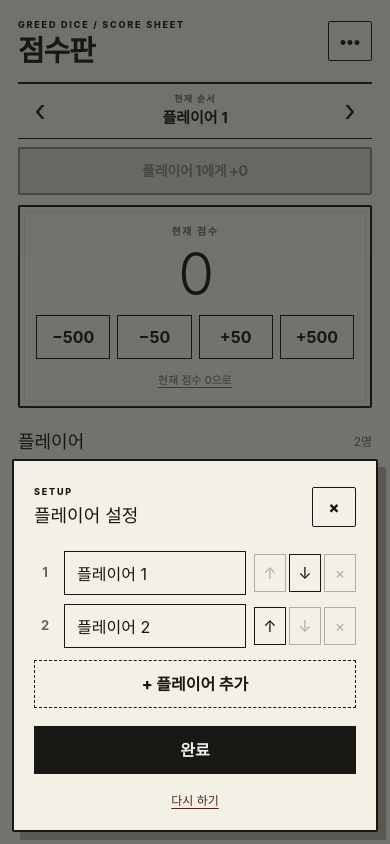
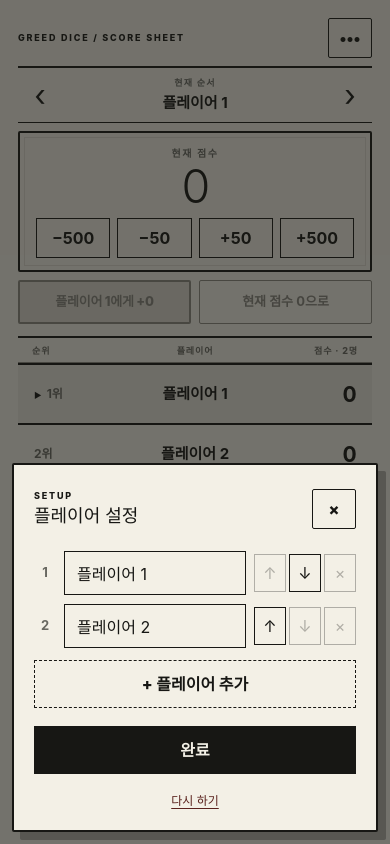
Before and after one commit to 97Wobbler/greed-dice, a React (Vite) app: page / in a window 390 px wide. Built offline with nearby package versions, Linux system fonts and the light colour scheme.

Commit message:
Compress mobile scoreboard layout

```diff
--- a/app/globals.css
+++ b/app/globals.css
@@ -19,40 +19,42 @@ button { color: inherit; -webkit-tap-highlight-color: transparent; }
 button:focus-visible, input:focus-visible { outline: 3px double var(--ink); outline-offset: 3px; }
 
 .app-shell { display: flex; width: min(100%, 480px); height: 100dvh; min-height: 0; margin: 0 auto; padding: max(18px, env(safe-area-inset-top)) 18px max(12px, env(safe-area-inset-bottom)); flex-direction: column; overflow: hidden; }
-.topbar { flex: 0 0 auto; }
+.topbar { min-height: 40px; flex: 0 0 auto; }
 .topbar, .section-heading, .modal-header { display: flex; align-items: center; justify-content: space-between; }
-.eyebrow { margin: 0 0 4px; color: var(--ink); font-size: 9px; font-weight: 800; letter-spacing: .2em; }
+.eyebrow { margin: 0; color: var(--ink); font-size: 9px; font-weight: 800; letter-spacing: .2em; }
 h1, h2, p { margin-top: 0; }
 h1 { margin-bottom: 0; font-size: 29px; font-weight: 800; line-height: 1; letter-spacing: -.04em; }
 h2 { margin-bottom: 0; font-size: 18px; }
 .icon-button { width: 44px; height: 40px; border: 1px solid var(--ink); border-radius: 2px; background: transparent; font-weight: 800; }
 
-.turn-strip { display: grid; flex: 0 0 auto; grid-template-columns: 44px 1fr 44px; align-items: center; margin: 17px 0 8px; border-top: 2px solid var(--ink); border-bottom: 1px solid var(--ink); background: transparent; }
+.turn-strip { display: grid; flex: 0 0 auto; grid-template-columns: 44px 1fr 44px; align-items: center; margin: 8px 0; border-top: 2px solid var(--ink); border-bottom: 1px solid var(--ink); background: transparent; }
 .turn-strip button { height: 54px; border: 0; background: transparent; font-size: 30px; font-weight: 400; }
 .turn-strip div { text-align: center; }
 .turn-strip span { display: block; color: var(--muted); font-size: 9px; font-weight: 750; letter-spacing: .14em; }
 .turn-strip strong { font-size: 15px; }
-.award-current-button { flex: 0 0 auto; width: 100%; min-height: 48px; margin-bottom: 10px; border: 2px solid var(--ink); border-radius: 2px; color: var(--paper); background: var(--ink); font-size: 14px; font-weight: 800; letter-spacing: -.02em; }
+.score-actions { display: grid; margin-top: 8px; flex: 0 0 auto; grid-template-columns: 1fr 1fr; gap: 8px; }
+.award-current-button { width: 100%; min-height: 44px; border: 2px solid var(--ink); border-radius: 2px; color: var(--paper); background: var(--ink); font-size: 13px; font-weight: 800; letter-spacing: -.02em; }
 .award-current-button:active { transform: translateY(1px); }
 .award-current-button:disabled { color: #89877f; border-color: var(--line); background: var(--faint); }
 
-.current-card { position: relative; flex: 0 0 auto; padding: 17px 16px 11px; border: 2px solid var(--ink); border-radius: 2px; color: var(--ink); background: transparent; text-align: center; }
+.current-card { position: relative; flex: 0 0 auto; padding: 13px 16px 12px; border: 2px solid var(--ink); border-radius: 2px; color: var(--ink); background: transparent; text-align: center; }
 .current-card::before { position: absolute; inset: 4px; border: 1px solid var(--faint); content: ""; pointer-events: none; }
 .current-card > * { position: relative; }
 .section-label { display: block; color: var(--muted); font-size: 10px; font-weight: 800; letter-spacing: .16em; }
-.score-display { display: block; width: 100%; margin: 4px 0 11px; padding: 0; border: 0; color: var(--ink); background: transparent; font-size: clamp(48px, 15vw, 66px); font-weight: 300; line-height: 1.05; letter-spacing: -.04em; font-variant-numeric: tabular-nums; }
+.score-display { display: block; width: 100%; margin: 2px 0 8px; padding: 0; border: 0; color: var(--ink); background: transparent; font-size: clamp(42px, 12vw, 54px); font-weight: 300; line-height: 1; letter-spacing: -.04em; font-variant-numeric: tabular-nums; }
 .score-edit { display: flex; gap: 8px; margin: 13px 0 22px; }
 .score-edit input { min-width: 0; width: 100%; padding: 12px; border: 1px solid var(--ink); border-radius: 0; color: var(--ink); background: transparent; font-size: 28px; text-align: center; }
 .score-edit button { padding: 0 15px; border: 1px solid var(--ink); border-radius: 0; color: var(--paper); background: var(--ink); font-weight: 800; }
 .adjust-grid { display: grid; grid-template-columns: repeat(4, 1fr); gap: 7px; }
-.adjust-grid button { min-height: 44px; padding: 0 4px; border: 1px solid var(--ink); border-radius: 0; color: var(--ink); background: transparent; font-weight: 750; }
+.adjust-grid button { min-height: 40px; padding: 0 4px; border: 1px solid var(--ink); border-radius: 0; color: var(--ink); background: transparent; font-weight: 750; }
 .adjust-grid button:active { color: var(--paper); background: var(--ink); transform: translateY(1px); }
-.zero-button { margin-top: 6px; padding: 7px 14px; border: 0; color: var(--muted); background: transparent; font-size: 11px; text-decoration: underline; text-underline-offset: 3px; }
+.zero-button { min-height: 44px; padding: 0 8px; border: 1px solid var(--ink); border-radius: 2px; color: var(--ink); background: transparent; font-size: 13px; font-weight: 750; }
+.zero-button:disabled { color: #89877f; border-color: var(--line); background: transparent; }
 
-.players-section { display: flex; min-height: 0; margin-top: 20px; flex: 1 1 auto; flex-direction: column; overflow: hidden; }
+.players-section { display: flex; min-height: 0; margin-top: 12px; flex: 1 1 auto; flex-direction: column; overflow: hidden; }
 .section-heading { padding: 0 0 7px; border-bottom: 2px solid var(--ink); }
 .section-heading span { color: var(--muted); font-size: 12px; }
-.column-headings { display: grid; padding: 6px 14px 5px; grid-template-columns: minmax(70px, 1fr) auto minmax(70px, 1fr); color: var(--muted); border-bottom: 1px solid var(--line); font-size: 9px; font-weight: 800; letter-spacing: .12em; }
+.column-headings { display: grid; padding: 6px 14px 5px; grid-template-columns: minmax(70px, 1fr) auto minmax(70px, 1fr); color: var(--muted); border-top: 2px solid var(--ink); border-bottom: 1px solid var(--line); font-size: 9px; font-weight: 800; letter-spacing: .1em; }
 .column-headings span:nth-child(2) { justify-self: center; }
 .column-headings span:last-child { justify-self: end; }
 .player-list { display: block; min-height: 0; padding: 0 0 10px; overflow-y: auto; overscroll-behavior: contain; scrollbar-width: thin; scrollbar-color: var(--line) transparent; }
@@ -97,12 +99,11 @@ h2 { margin-bottom: 0; font-size: 18px; }
   h1 { font-size: 25px; }
   .turn-strip { margin-top: 10px; }
   .turn-strip button { height: 46px; }
-  .award-current-button { min-height: 43px; }
+  .award-current-button, .zero-button { min-height: 40px; }
   .current-card { padding-top: 13px; }
   .score-display { margin-bottom: 9px; font-size: 44px; }
   .adjust-grid button { min-height: 40px; }
   .players-section { margin-top: 13px; }
-  .section-heading { padding-bottom: 8px; }
   .player-main { min-height: 52px; padding-block: 9px; }
 }
 
--- a/app/page.tsx
+++ b/app/page.tsx
@@ -125,7 +125,6 @@ export default function Home() {
       <header className="topbar">
         <div>
           <p className="eyebrow">GREED DICE / SCORE SHEET</p>
-          <h1>점수판</h1>
         </div>
         <button className="icon-button" onClick={() => setSetupOpen(true)} aria-label="플레이어 설정">•••</button>
       </header>
@@ -138,10 +137,6 @@ export default function Home() {
         </div>
         <button onClick={() => setActive(activeIndex + 1)} aria-label="다음 플레이어">›</button>
       </section>
-
-      <button className="award-current-button" disabled={game.currentScore === 0 || !activePlayer} onClick={awardActive}>
-        {activePlayer?.name ?? "현재 플레이어"}에게 +{formatScore(game.currentScore)}
-      </button>
 
       <section className="current-card">
         <span className="section-label">현재 점수</span>
@@ -161,18 +156,20 @@ export default function Home() {
           <button onClick={() => adjustCurrent(50)}>+50</button>
           <button onClick={() => adjustCurrent(500)}>+500</button>
         </div>
-        <button className="zero-button" onClick={() => game.currentScore > 0 && commit({ ...game, currentScore: 0 }, "현재 점수를 0으로 만들었습니다")}>현재 점수 0으로</button>
       </section>
 
+      <div className="score-actions">
+        <button className="award-current-button" disabled={game.currentScore === 0 || !activePlayer} onClick={awardActive}>
+          {activePlayer?.name ?? "현재 플레이어"}에게 +{formatScore(game.currentScore)}
+        </button>
+        <button className="zero-button" disabled={game.currentScore === 0} onClick={() => game.currentScore > 0 && commit({ ...game, currentScore: 0 }, "현재 점수를 0으로 만들었습니다")}>현재 점수 0으로</button>
+      </div>
+
       <section className="players-section">
-        <div className="section-heading">
-          <h2>플레이어</h2>
-          <span>{game.players.length}명</span>
-        </div>
         <div className="column-headings" aria-hidden="true">
           <span>순위</span>
           <span>플레이어</span>
-          <span>점수</span>
+          <span>점수 · {game.players.length}명</span>
         </div>
         <div className="player-list">
           {game.players.map((player) => (
```
